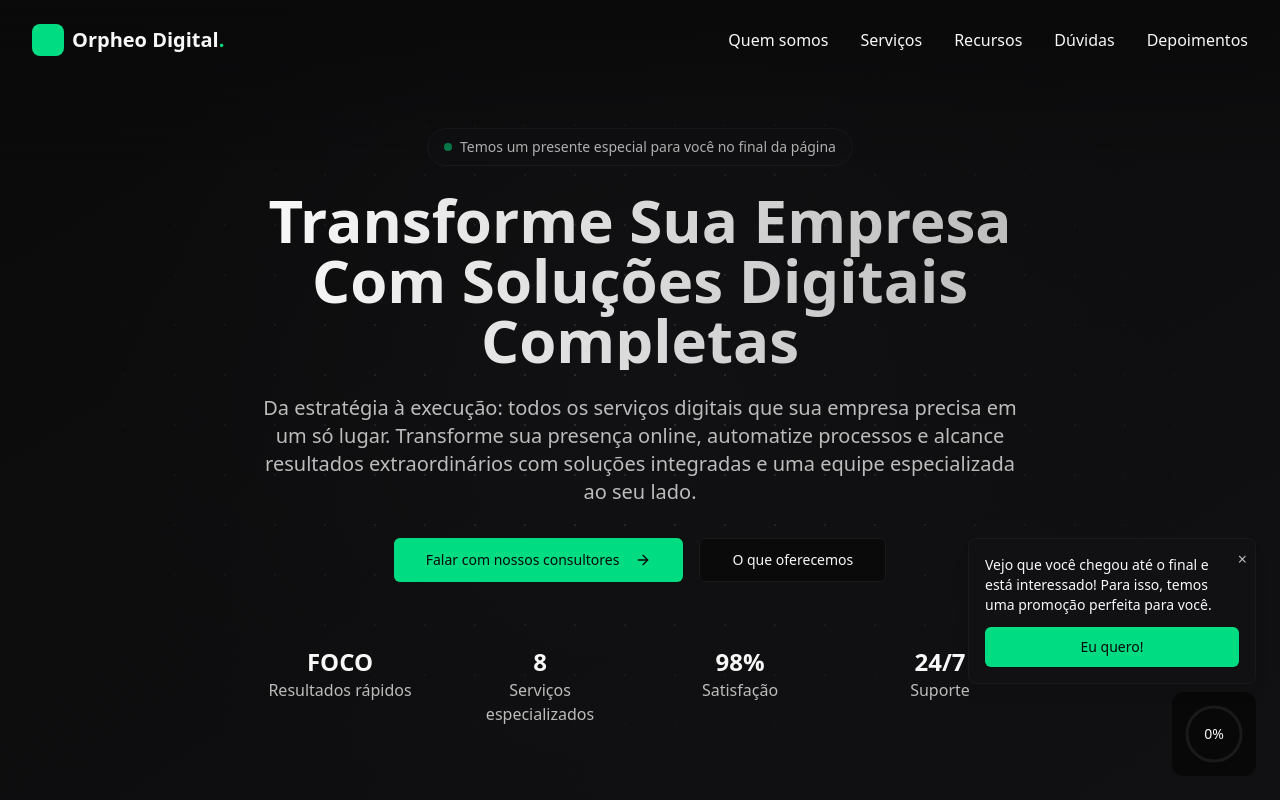
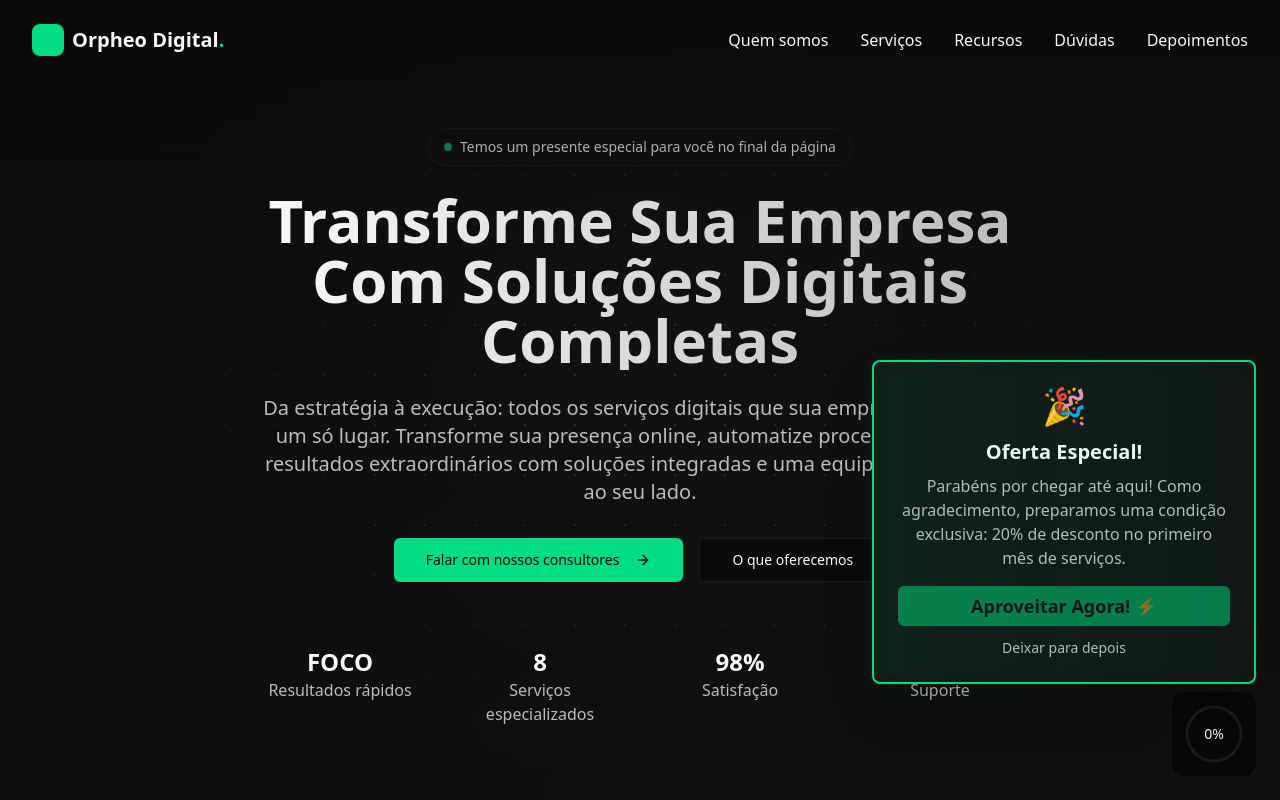
Before and after one commit to luizinhodavp041/orpheo-digital-4, a Next.js app: page / in a window 1280 px wide. Shown: the top 800 px of the page. Built offline with nearby package versions, Linux system fonts and the light colour scheme.

Commit message:
popup scroll progress

```diff
--- a/src/components/ui/ScrollProgress.tsx
+++ b/src/components/ui/ScrollProgress.tsx
@@ -80,31 +80,39 @@ export function ScrollProgress() {
 
         {/* Popup */}
         <div
-          className={`absolute bottom-[calc(100%+0.5rem)] right-0 w-72 bg-background-secondary border border-border rounded-lg p-4 transform transition-all duration-300 ${
+          className={`absolute bottom-[calc(100%+0.5rem)] right-0 w-96 bg-background-secondary border-2 border-accent rounded-lg p-6 transform transition-all duration-500 ${
             showPopup
-              ? "translate-y-0 opacity-100 shadow-lg"
-              : "translate-y-8 opacity-0 pointer-events-none"
+              ? "translate-y-0 opacity-100 scale-100 shadow-2xl"
+              : "translate-y-8 opacity-0 scale-95 pointer-events-none"
           }`}
         >
-          <button
-            onClick={() => setShowPopup(false)}
-            className="absolute top-2 right-2 text-text-secondary hover:text-text"
-          >
-            ×
-          </button>
-          <p className="text-sm mb-3">
-            Vejo que você chegou até o final e está interessado! Para isso,
-            temos uma promoção perfeita para você.
-          </p>
-          <Button
-            className="w-full bg-accent text-background hover:bg-accent/90"
-            onClick={() => {
-              // Aqui você pode adicionar a ação do botão
-              console.log("Clicou em Eu quero!");
-            }}
-          >
-            Eu quero!
-          </Button>
+          <div className="flex flex-col items-center text-center">
+            <div className="text-4xl mb-3">🎉</div>
+            <h3 className="text-xl font-bold mb-2">Oferta Especial!</h3>
+            <p className="text-base mb-4 text-text-secondary">
+              Parabéns por chegar até aqui! Como agradecimento, preparamos uma
+              condição exclusiva: 20% de desconto no primeiro mês de serviços.
+            </p>
+            <div className="flex flex-col gap-3 w-full">
+              <Button
+                className="w-full bg-accent text-background hover:bg-accent/90 py-3 text-lg font-semibold animate-pulse "
+                onClick={() => {
+                  console.log("Clicou em Aproveitar Agora!");
+                }}
+              >
+                Aproveitar Agora! ⚡
+              </Button>
+              <button
+                onClick={() => setShowPopup(false)}
+                className="text-text-secondary hover:text-text transition-colors text-sm"
+              >
+                Deixar para depois
+              </button>
+            </div>
+          </div>
+
+          {/* Efeito de brilho nos cantos */}
+          <div className="absolute -inset-0.5 bg-gradient-to-r from-accent/30 to-accent/10 rounded-lg blur opacity-30 group-hover:opacity-100 transition duration-1000 group-hover:duration-200 animate-tilt"></div>
         </div>
       </div>
     </>
```
